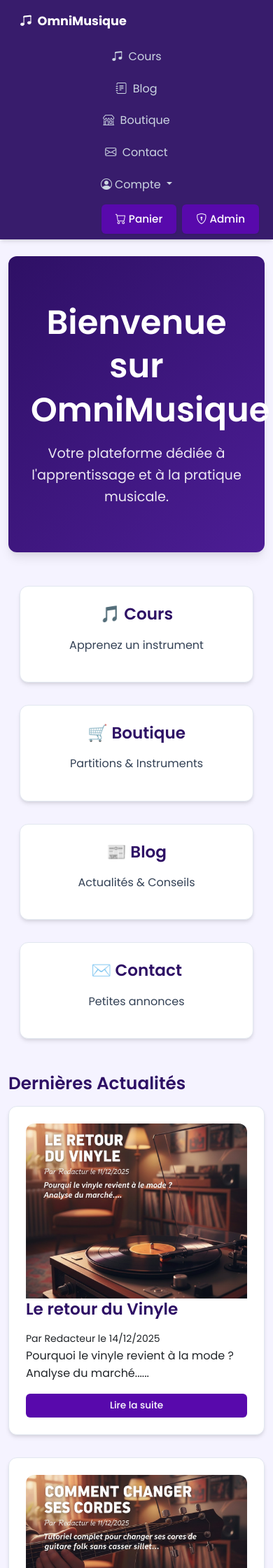
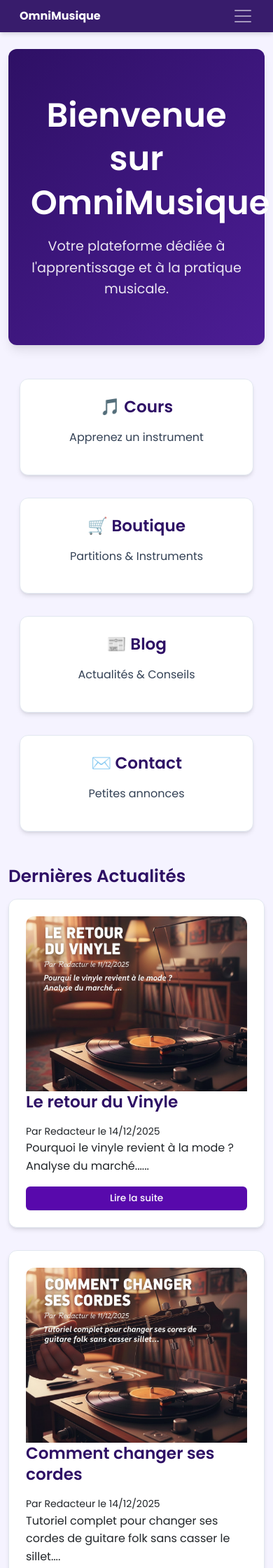
Before and after one commit to NEVARLeVrai/SAE-301, a PHP site: page /controllers/visiteur/index.php in a window 390 px wide. Shown: the top 2240 px of the page at 70% size. Run offline with PHP 8.4, Linux system fonts and the light colour scheme; data comes from the database, SQL or seed files in the repository.

Commit message:
Improve navbar responsiveness and add smooth transitions
Refactored the base Twig template to use Bootstrap's responsive navbar for better mobile support and accessibility. Updated CSS to add mobile-specific navbar styles and smooth transitions for cards, containers, and hero sections. Removed unused admin-grid media query. Deleted composer.phar binary.

```diff
--- a/css/style.css
+++ b/css/style.css
@@ -527,11 +527,7 @@ textarea {
     margin-bottom: 2rem;
 }
 
-@media (max-width: 768px) {
-    .admin-grid {
-        grid-template-columns: 1fr;
-    }
-}
+
 
 .admin-card {
     background: var(--white);
@@ -1072,6 +1068,140 @@ body.login-page {
 /* =========================================
    7. Media Queries (Responsive)
    ========================================= */
+
+/* Navbar Mobile Styles */
+.navbar-toggler:focus {
+    box-shadow: none;
+}
+
+
+.navbar-collapse {
+    background-color: transparent;
+}
+
+@media (max-width: 991.98px) {
+    /* FORCE le logo à ne PAS prendre toute la largeur */
+
+
+    .navbar-brand,
+    .mobile-nav-fix .navbar-brand,
+    header .navbar-brand,
+    header .navbar .navbar-brand,
+    .navbar > .navbar-brand {
+        width: auto !important;
+        max-width: fit-content !important;
+        flex-grow: 0 !important;
+        flex-shrink: 0 !important;
+        flex-basis: auto !important;
+        display: inline-block !important;
+        font-size: 1rem !important;
+    }
+
+    .navbar-brand i {
+        font-size: 1rem;
+    }
+
+    .mobile-nav-fix .navbar-toggler {
+        flex: 0 0 auto !important;
+    }
+
+    .mobile-nav-fix .navbar-collapse {
+        flex-basis: 100% !important;
+    }
+
+    .navbar-collapse {
+        background-color: rgba(46, 16, 101, 0.98);
+        padding: 1rem;
+        margin-top: 0.5rem;
+        border-radius: var(--border-radius);
+        position: absolute;
+        top: 100%;
+        left: 0;
+        right: 0;
+        z-index: 1000;
+    }
+
+    header .container {
+        position: relative;
+    }
+
+    /* Menu aligné à gauche, pas centré */
+    .navbar-nav {
+        gap: 0.25rem;
+        align-items: flex-start !important;
+        text-align: left !important;
+    }
+
+    .navbar-nav .nav-link {
+        padding: 0.75rem 1rem;
+        border-radius: var(--border-radius-sm);
+        text-align: left;
+    }
+
+    .navbar-nav .nav-link:hover {
+        background-color: rgba(255, 255, 255, 0.1);
+    }
+
+    .navbar-nav .dropdown-menu {
+        background-color: rgba(255, 255, 255, 0.1);
+        border: none;
+        padding: 0.5rem;
+        position: static !important;
+        width: 100%;
+    }
+
+    .navbar-nav .dropdown-menu .dropdown-item {
+        color: rgba(255, 255, 255, 0.9);
+        border-radius: var(--border-radius-sm);
+        text-align: left;
+    }
+
+    .navbar-nav .dropdown-menu .dropdown-item:hover {
+        background-color: rgba(255, 255, 255, 0.15);
+    }
+
+    /* Boutons panier/admin sur mobile */
+    header .d-flex.gap-2 {
+        justify-content: flex-start;
+    }
+}
+
+/* Très petits écrans (smartphones) */
+@media (max-width: 576px) {
+    .navbar-brand {
+        font-size: 0.9rem !important;
+        flex: 0 0 auto !important;
+        width: auto !important;
+        max-width: none !important;
+    }
+
+    .navbar-brand i {
+        display: none;
+    }
+
+    header .navbar {
+        justify-content: space-between;
+    }
+}
+
+/* Ultra petits écrans */
+@media (max-width: 400px) {
+    .navbar-brand {
+        font-size: 0.8rem !important;
+        flex: 0 0 auto !important;
+        width: auto !important;
+    }
+
+    .navbar-toggler {
+        padding: 0.25rem 0.5rem;
+        flex: 0 0 auto;
+    }
+
+    header {
+        padding: 0.25rem 0.5rem !important;
+    }
+}
+
 @media (max-width: 1200px) {
     header nav ul {
         gap: 0.5rem;
@@ -1225,7 +1355,7 @@ a.card:hover h3 {
     color: var(--text-light);
 }
 
-/* Note: .btn-facebook, .btn-twitter, .btn-linkedin sont définis dans la section Buttons */
+/* Remarque : .btn-facebook, .btn-twitter, .btn-linkedin sont définis dans la section Buttons */
 
 /* =========================================
    8.2 US-31 : Fil d'Ariane (Breadcrumb)
@@ -1369,3 +1499,38 @@ a.card:hover h3 {
 .nav-link-violet {
     color: #a78bfa !important;
 }
+
+/* =========================================
+    9. Transitions douces pour les composants "card"
+    Ajout : appliquer une transition visuelle plus fluide aux composants de type carte
+    ========================================= */
+.card, .cours-card, .article-card, .product-card, .role-card, .comment-card, .review-card,
+.admin-card, .notification-card, .stat-card, .login-card {
+    transition: all 0.3s ease !important;
+}
+
+/* Les images à l'intérieur des cartes et des vues détaillées doivent également
+    bénéficier d'une transition fluide */
+.card img, .article-card-img, .product-card-img, .article-detail-img, .product-detail-img {
+    transition: all 0.3s ease;
+}
+
+/* Sections hero et principales : transition visuelle plus douce lorsque les styles changent */
+.hero-section, .hero-section h1, .hero-section p, .text-center.mb-5 {
+    transition: all 0.25s ease !important;
+    will-change: transform, opacity, font-size;
+}
+
+/* Grilles et conteneurs */
+.cours-container, .blog-container, .products-container, .grid-3, .categories-grid {
+    transition: gap 0.25s ease, grid-template-columns 0.25s ease, transform 0.25s ease;
+    will-change: transform, grid-template-columns, gap;
+}
+
+/* Conteneur / main : les changements de mise en page (ex. largeur) ne sont pas
+   toujours animables, mais on peut animer le padding, la largeur maximale
+   ou la transformation pour améliorer la perception de fluidité. */
+.container, main {
+    transition: padding 0.25s ease, max-width 0.25s ease, transform 0.25s ease;
+    will-change: padding, max-width, transform;
+}
--- a/templates/base.twig
+++ b/templates/base.twig
@@ -34,20 +34,15 @@
 <body{% if is_admin %} class="admin-body"{% endif %}>
     <header class="{% if is_admin %}admin-header{% endif %}">
         <div class="container">
-            <nav class="d-flex align-items-center">
-                <div class="logo me-auto">
-                    {% if is_admin %}
-                        <a href="{{ base_path }}controllers/visiteur/index.php?action=accueil" class="text-decoration-none fs-5 fw-bold text-white">
+            <nav class="navbar navbar-expand-lg navbar-dark p-0 mobile-nav-fix" style="display: flex; flex-direction: row; align-items: center; justify-content: space-between; width: 100%;">
+                <a class="navbar-brand fw-bold" style="max-width: 70vw; min-width: 0; overflow: hidden; text-overflow: ellipsis; white-space: nowrap; flex: 0 1 auto;" href="{% if is_admin %}{{ base_path }}controllers/visiteur/index.php?action=accueil{% else %}index.php?action=accueil{% endif %}">
                     <i class="bi bi-music-note-beamed me-2"></i>OmniMusique
                 </a>
-                    {% else %}
-                        <a href="index.php?action=accueil" class="text-decoration-none fs-5 fw-bold text-white">
-                            <i class="bi bi-music-note-beamed me-2"></i>OmniMusique
-                        </a>
-                    {% endif %}
-                </div>
-
-                <ul class="nav mx-auto">
+                <button class="navbar-toggler border-0" style="flex-shrink:0; margin-left: 1rem;" type="button" data-bs-toggle="collapse" data-bs-target="#mainNavbar" aria-controls="mainNavbar" aria-expanded="false" aria-label="Menu">
+                    <span class="navbar-toggler-icon"></span>
+                </button>
+                <div class="collapse navbar-collapse" id="mainNavbar">
+                    <ul class="navbar-nav mx-auto mb-2 mb-lg-0">
                     {% if is_admin %}
                         {# Menu Admin #}
                         <li class="nav-item">
@@ -162,16 +157,18 @@
                     {% endif %}
                     </ul>
 
+                    {# Boutons à droite #}
                     {% if not is_admin %}
-                    <div class="ms-auto d-flex align-items-center">
-                        <a class="btn btn-outline-secondary btn-sm" href="index.php?action=panier">
+                        <div class="d-flex align-items-center gap-2 mt-3 mt-lg-0">
+                            <a class="btn btn-outline-light btn-sm" href="index.php?action=panier">
                                 <i class="bi bi-cart me-1"></i> Panier
                             </a>
-                        <a class="btn btn-outline-secondary btn-sm ms-2" href="{{ base_path }}controllers/admin/index.php">
+                            <a class="btn btn-outline-light btn-sm" href="{{ base_path }}controllers/admin/index.php">
                                 <i class="bi bi-shield-lock me-1"></i> Admin
                             </a>
                         </div>
                     {% endif %}
+                </div>
             </nav>
         </div>
     </header>
```
Also changed, not shown: 1 other file. Lines whose indentation alone changed are shown as unchanged.
